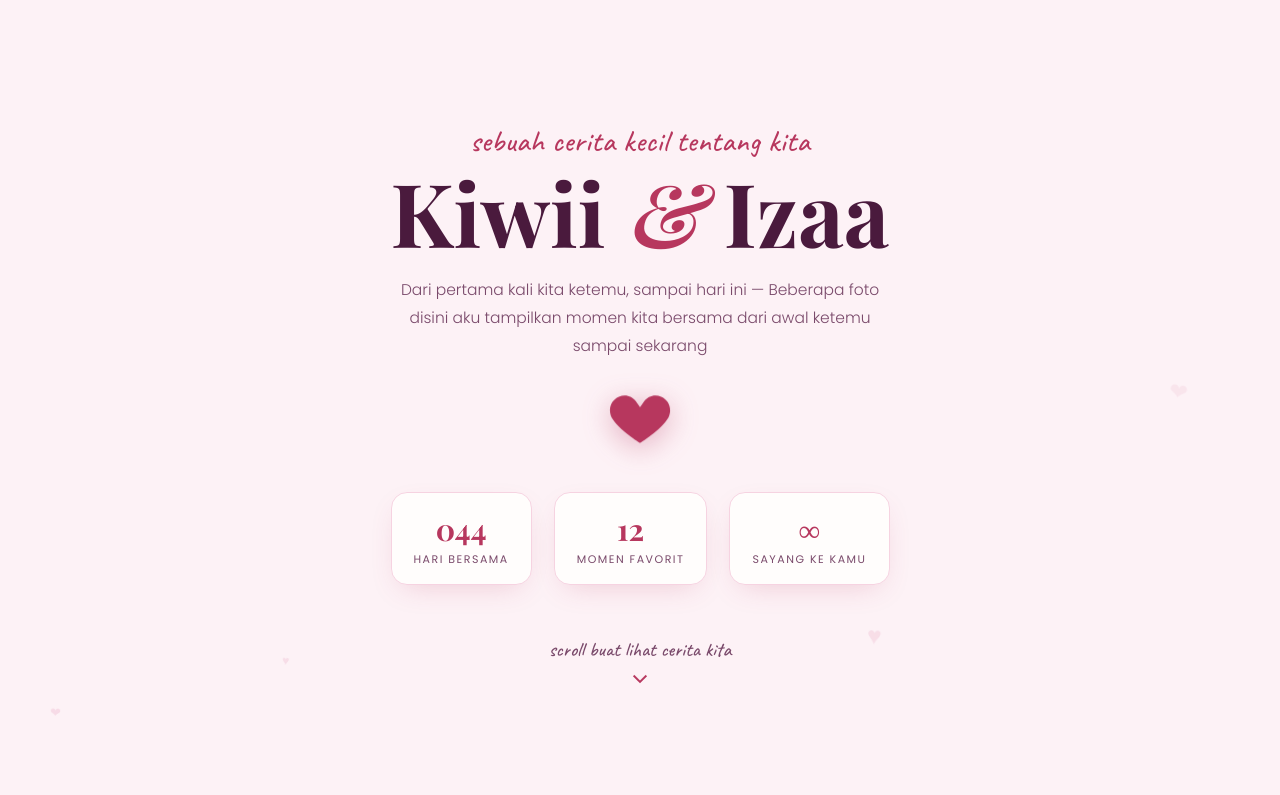
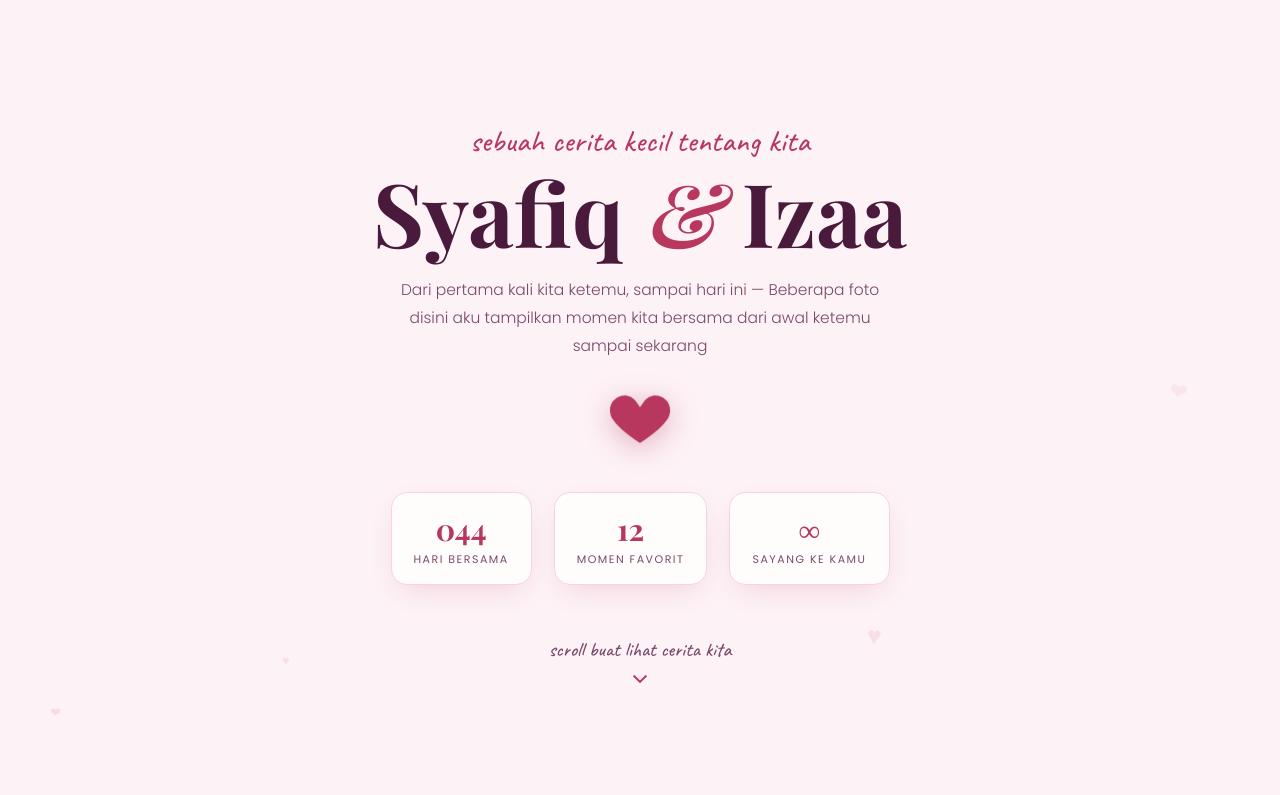
Before and after one commit to k1wi12/formygf, a plain HTML site: page index.html in a window 1280 px wide. Shown: the top 795 px of the page. Drawn offline with nearby package versions, Linux system fonts and the light colour scheme; a web font is replaced by a local one.

Commit message:
Update index.html

```diff
--- a/index.html
+++ b/index.html
@@ -14,7 +14,7 @@
 
 <section class="hero">
   <div class="eyebrow">sebuah cerita kecil tentang kita</div>
-  <h1>Kiwii <span>&amp;</span> Izaa</h1>
+  <h1>Syafiq <span>&amp;</span> Izaa</h1>
   <p class="sub">Dari pertama kali kita ketemu, sampai hari ini — Beberapa foto disini aku tampilkan momen
     kita bersama dari awal ketemu sampai sekarang
   </p>
```
